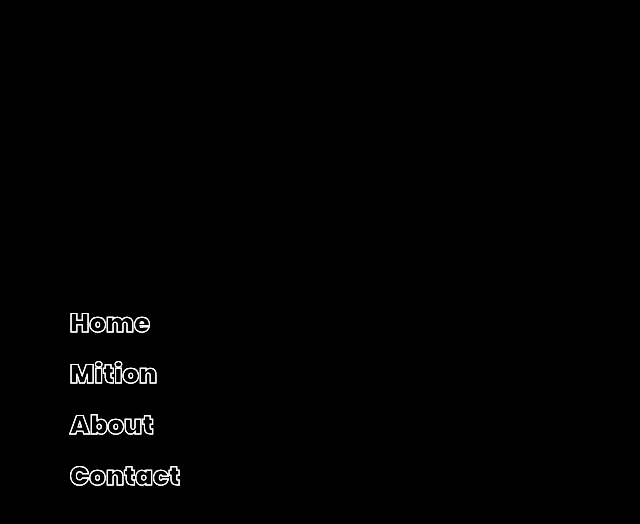
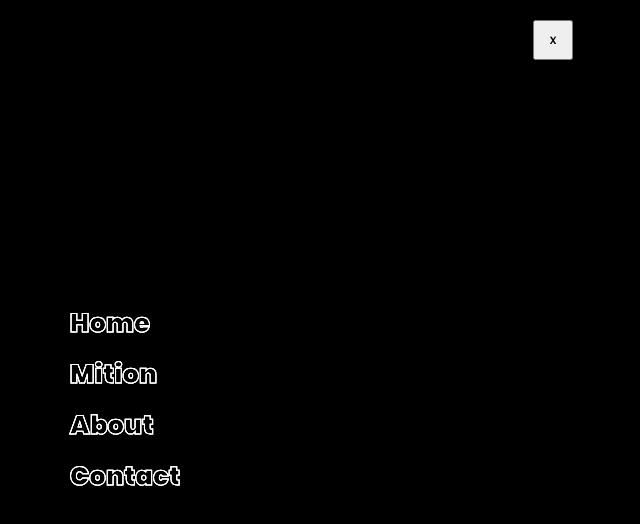
Before and after one commit to JoaoTony/jt-extreme, a Next.js app: page / in a window 1280 px wide. Shown: the top 524 px of the page, without its empty margins (515-1155 px from the left). Built offline with nearby package versions, Linux system fonts and the light colour scheme.

Commit message:
feat: add navbar hidde animation

```diff
--- a/views/landing-page/landing-page-menu/index.tsx
+++ b/views/landing-page/landing-page-menu/index.tsx
@@ -1,16 +1,35 @@
-import { FC } from 'react';
+import { FC, useState } from 'react';
 
-import { MenuContainer, Ul, Li } from './landing-page-menu.styles'
+import {
+  MenuContainer,
+  Ul,
+  Li,
+  TogleNavbarButton,
+  Navbar,
+  NavbarWrapper,
+  Logo
+} from './landing-page-menu.styles'
 
-const LandingPageMenu: FC = () => (
+const LandingPageMenu: FC = () => {
+  const [navbarIsOpen, setNavbarIsOpen] = useState(false);
+
+  const togleNavbar = () => setNavbarIsOpen(!navbarIsOpen);
+
+  return(
     <MenuContainer>
+      <Logo>JT-Extreme</Logo>
+      <TogleNavbarButton onClick={() => togleNavbar()}>x</TogleNavbarButton>
+      <NavbarWrapper>
+        <Navbar isOpen={navbarIsOpen}>
           <Ul>
             <Li data-text="Home">Home</Li>
             <Li data-text="Mition">Mition</Li>
             <Li data-text="About">About</Li>
             <Li data-text="Contact">Contact</Li>
           </Ul>
+        </Navbar>
+      </NavbarWrapper>
     </MenuContainer>
   )
-
+}
 export default LandingPageMenu;
--- a/views/landing-page/landing-page-menu/landing-page-menu.styles.ts
+++ b/views/landing-page/landing-page-menu/landing-page-menu.styles.ts
@@ -3,19 +3,62 @@ import { DEFUALT_COLORS } from '../../../config/themes/default-colors';
 
 export const MenuContainer = styled.nav`
   width: 100%;
-  height: 100%;
+  height: 80px;
+
+  display: flex;
+  align-items: center;
+  justify-content: space-between;
+  position: absolute;
+  z-index: 200;
+
+  background-color: ${DEFUALT_COLORS.white01};
+`
+
+export const Logo = styled.h1`
+  font-size: 34px;
+  font-weight: 900;
+  color: ${DEFUALT_COLORS.black01};
+  margin-left: 15%;
+`
+
+export const NavbarWrapper = styled.div`
+  width: 100%;
+  height: 100vh;
+
+  position: absolute;
+  right: 0;
+  top: 0;
+
+  background: transparent;
+  overflow: hidden;
+  z-index: -1;
+`;
+
+export const Navbar = styled.nav<{ isOpen: boolean}>`
+  width: 100%;
+  height: 100% !important;
 
   display: flex;
   flex-direction: column;
   align-items: center;
   justify-content: center;
+  background-color: ${DEFUALT_COLORS.black01};
+  overflow: hidden;
+
+  transition: all 0.5s ease;
+  transform: ${({ isOpen }) => isOpen ? 'translateX(100%)' : 'translateX(0)'};
+
+`
+
+export const TogleNavbarButton = styled.button`
+  width: 40px;
+  height: 40px;
 
   position: absolute;
-  z-index: 1000;
-  left: 0;
-  top: 0;
+  z-index: 1001;
+  cursor: pointer;
 
-  background-color: ${DEFUALT_COLORS.black01};
+  right: 15%;
 `
 
 export const Ul = styled.ul`
@@ -27,6 +70,7 @@ export const Li = styled.li`
   color: transparent;
   list-style: none;
 
+  cursor: pointer;
   position: relative;
   display: block;
   transition: 0.5s;
```
Lines whose indentation alone changed are shown as unchanged.
